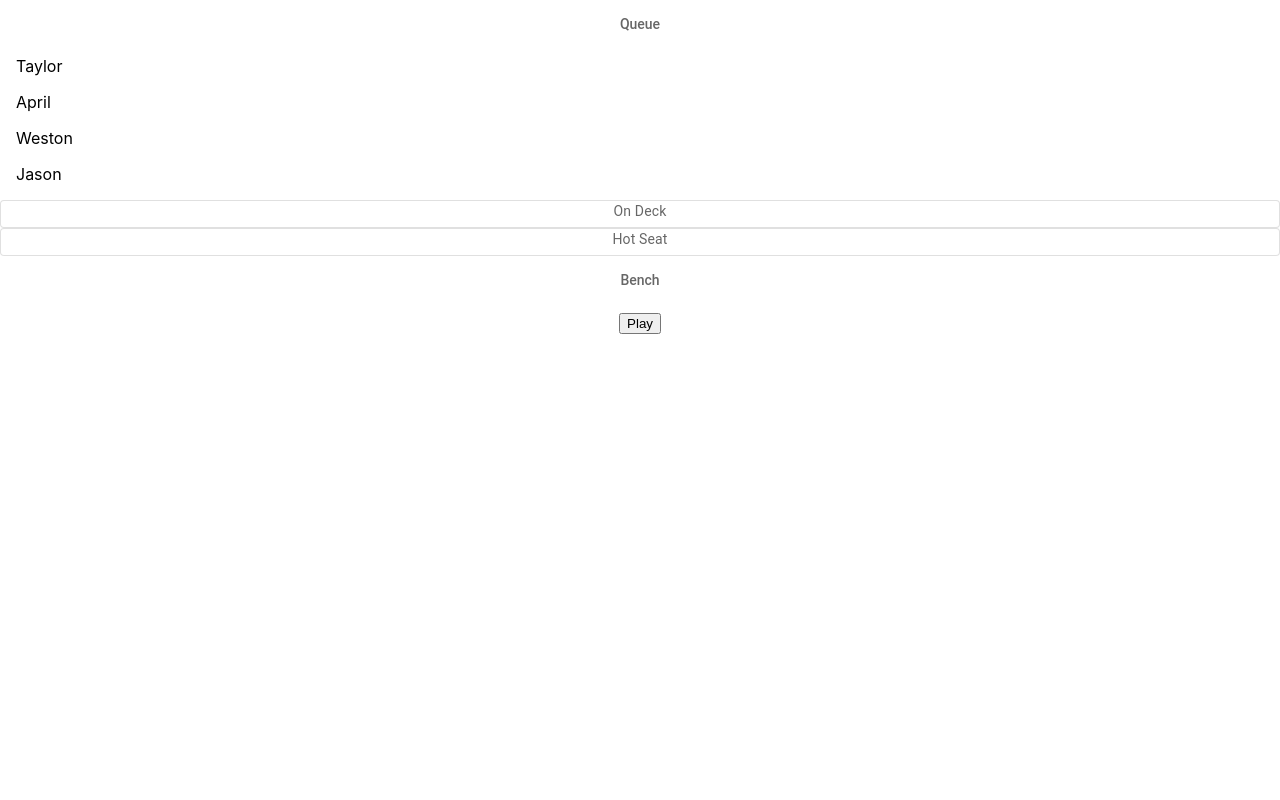
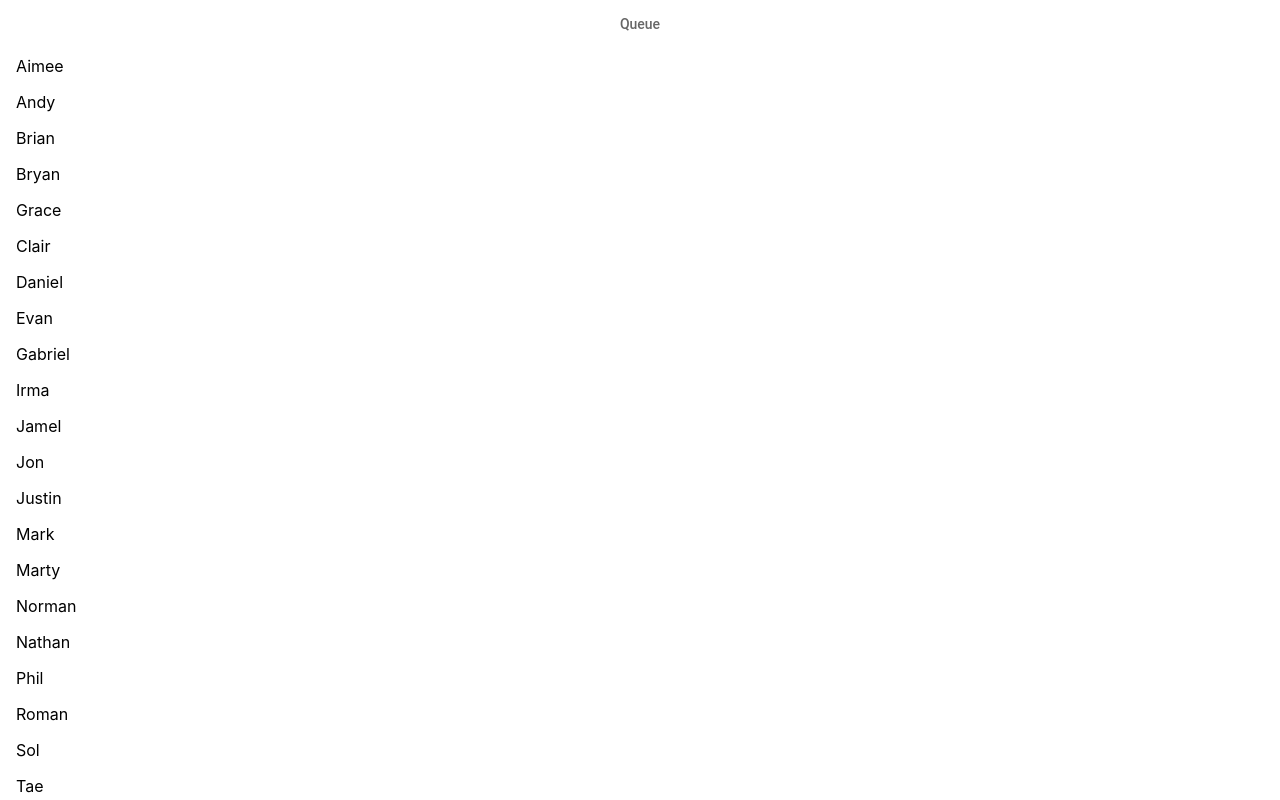
Before and after one commit to TaylorDarneille/react-random-student-generator, a React (Create React App) app: page / in a window 1280 px wide. Shown: the top 800 px of the page. Built offline with nearby package versions, Linux system fonts and the light colour scheme.

Commit message:
adds roster

```diff
--- a/src/App.js
+++ b/src/App.js
@@ -2,17 +2,18 @@ import './App.css'
 import { useState } from 'react'
 import StudentList from './List'
 import StudentCard from './Card'
+import ROSTER from './ROSTER'
 
-const roster = [
-  'Taylor',
-  'April',
-  'Weston',
-  'Jason'
-]
+// const roster = [
+//   'Taylor',
+//   'April',
+//   'Weston',
+//   'Jason'
+// ]
 
 function App() {
   // const [injured, setInjured] = useState([])
-  const [court, setCourt] = useState({queue: roster, deck: '', hotSeat: '', bench: []})
+  const [court, setCourt] = useState({queue: ROSTER, deck: '', hotSeat: '', bench: []})
 
   const durstenfeldShuffle = (q) => {
     let i = q.length - 1
--- /dev/null
+++ b/src/ROSTER.js
@@ -0,0 +1,28 @@
+const ROSTER = [
+'Aimee',
+'Andy',
+'Brian',
+'Bryan',
+'Grace',
+'Clair',
+'Daniel',
+'Evan',
+'Gabriel',
+'Irma',
+'Jamel',
+'Jon',
+'Justin',
+'Mark',
+'Marty',
+'Norman',
+'Nathan',
+'Phil',
+'Roman',
+'Sol',
+'Tae',
+'Triston',
+'Vijay',
+'Zach'
+]
+
+export default ROSTER
```
